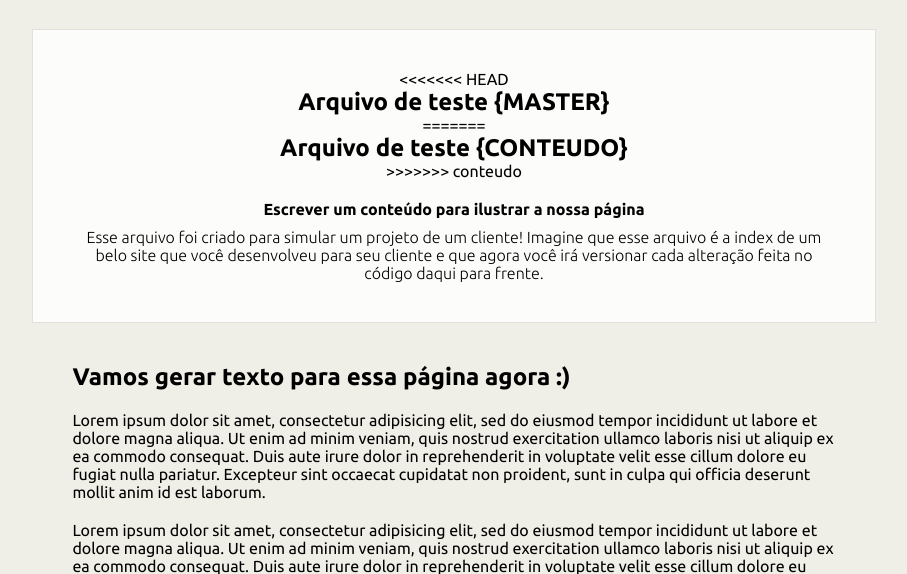
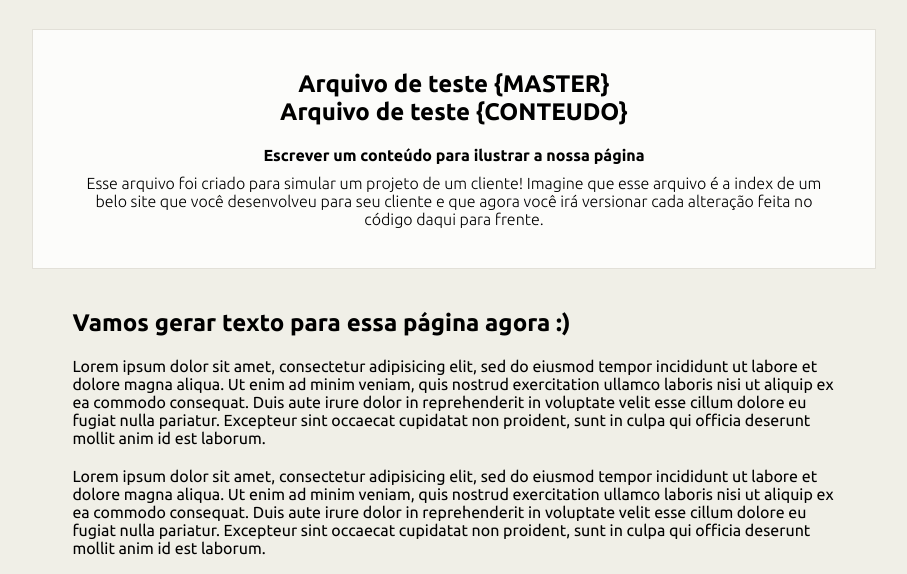
Before and after one commit to FMXXVIII/GITWORKFLOW, a plain HTML site: page index.html in a window 1280 px wide. Shown: the part 154-728 px from the top of the page, without its empty margins (186-1093 px from the left). Drawn offline with Linux system fonts and the light colour scheme.

Commit message:
merge remote l

```diff
--- a/index.html
+++ b/index.html
@@ -18,11 +18,8 @@
 
 		<article class="main_article">
 			<header>
-<<<<<<< HEAD
 				<h2>Arquivo de teste {MASTER}</h2>
-=======
 				<h2>Arquivo de teste {CONTEUDO}</h2>
->>>>>>> conteudo
 				<p class="tagline">Escrever um conteúdo para ilustrar a nossa página</p>
 			</header>
 			<p>Esse arquivo foi criado para simular um projeto de um cliente! Imagine que esse arquivo é a index de um belo site que você desenvolveu para seu cliente e que agora você irá versionar cada alteração feita no código daqui para frente.</p>
```
Also changed, not shown: Comandos.txt.
